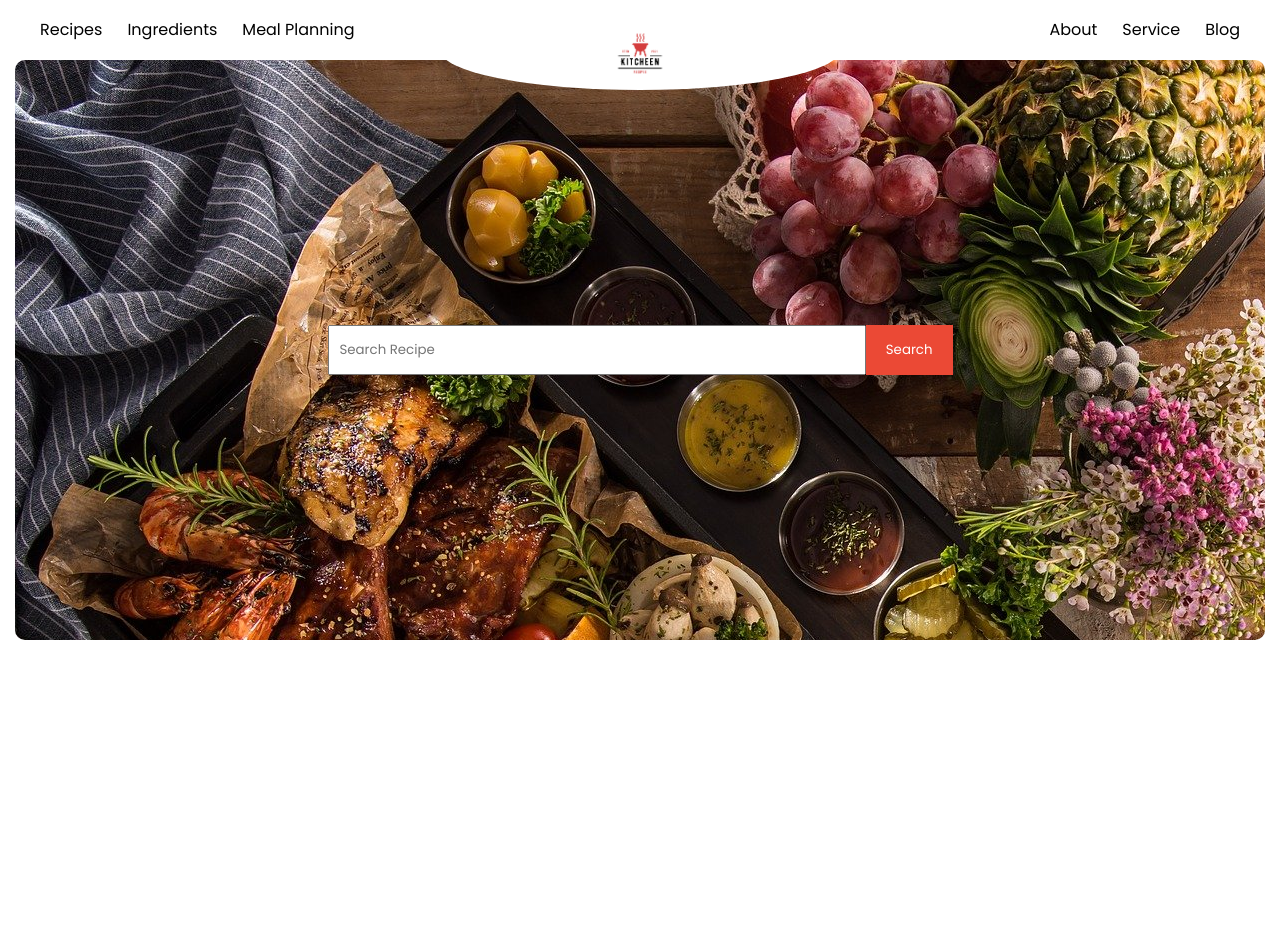
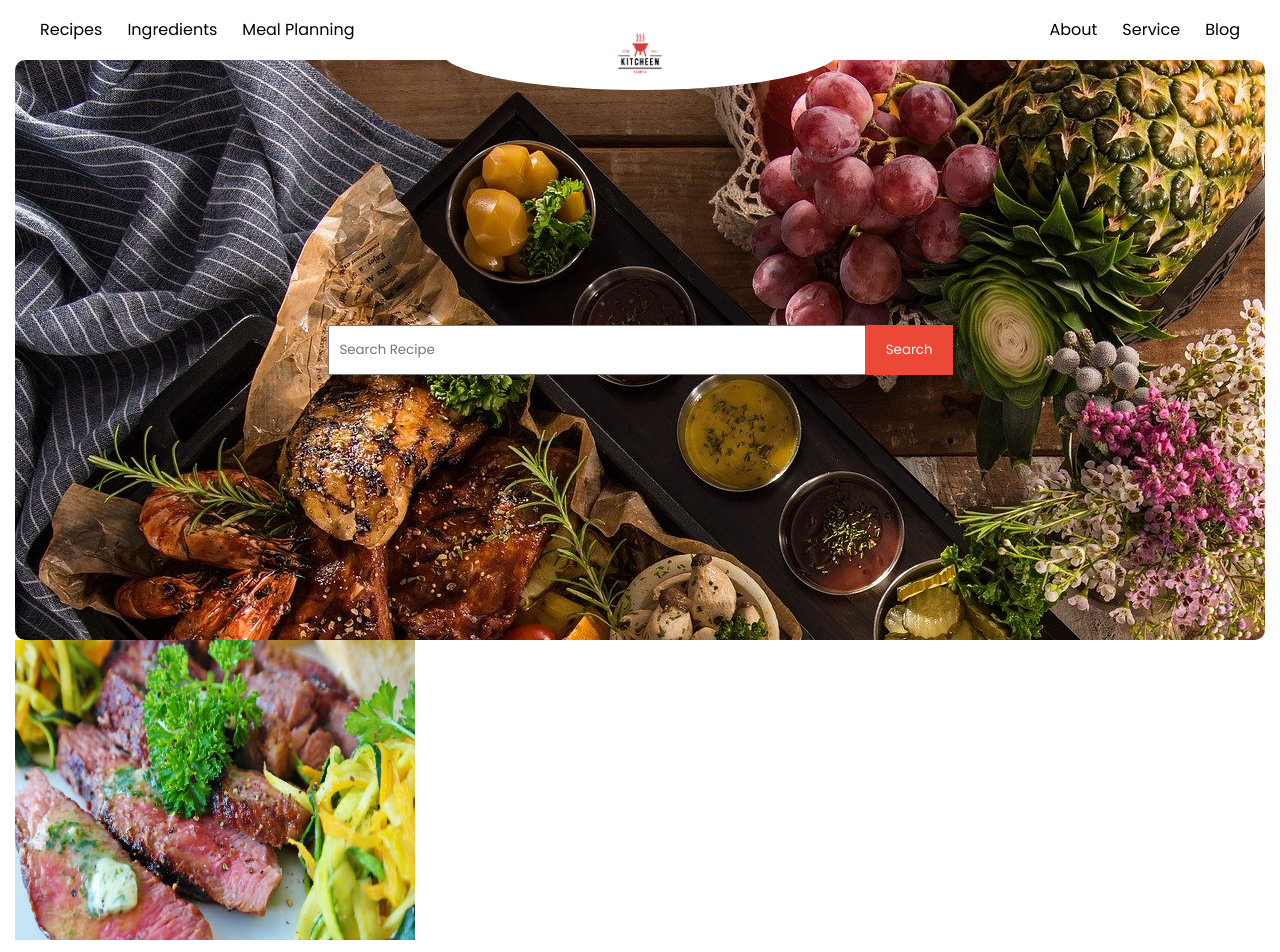
Before and after one commit to mart-anthony-stark/Food-Recipe-Web-App-React-TS, a React (Vite) app: page /home in a window 1280 px wide. Shown: the top 952 px of the page. Before the commit the page ends 800 px from the top, so only its background shows below. Built offline with nearby package versions, Linux system fonts and the light colour scheme.

Commit message:
add: category

```diff
--- a/src/views/home/Home.tsx
+++ b/src/views/home/Home.tsx
@@ -1,12 +1,20 @@
+import { Suspense, lazy } from 'react';
 import './home.css'
 import Banner from "../../components/banner/Banner";
 import Navbar from "../../components/navbar/Navbar";
+import { LazyLoadImage } from 'react-lazy-load-image-component';
+
 
 const Home = () => {
   return (
     <>
       <Navbar />
-        <Banner />
+      <Banner />
+      <div className="categories">
+        <div className="category">
+          <LazyLoadImage src="/src/assets/img/steak.jpg" effect="blur"/>
+        </div>
+      </div>
     </>
   );
 };
```
